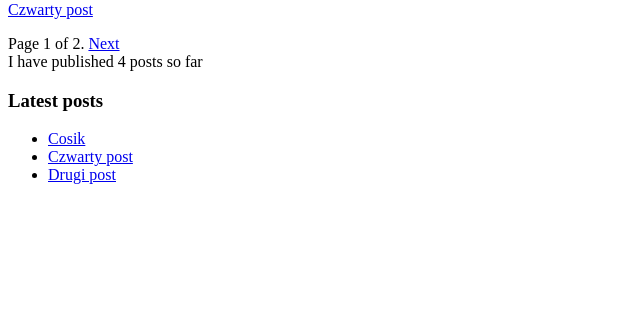
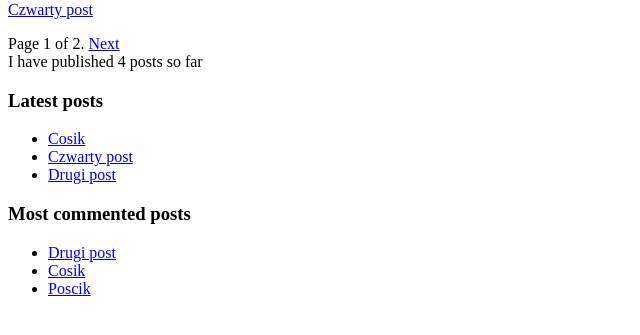
Before and after one commit to JaroDomcio/django-blog, a Django app: page / in a window 1280 px wide. Shown: the part 151-486 px from the top of the page, without its empty margins (0-640 px from the left). Run offline with Django 5.2, Linux system fonts and the light colour scheme; data comes from the database, SQL or seed files in the repository; parts of the project's set-up code (start-up, migrations or seed data) failed here and were passed over.

Commit message:
Add another tag (most commented posts)

```diff
--- a/djangoblog/templatetags/blog_tags.py
+++ b/djangoblog/templatetags/blog_tags.py
@@ -8,12 +8,13 @@ register = template.Library()
 def total_posts():
     return Post.objects.filter(status = Post.Status.PUBLISHED).count()
 
-@register.inclusion_tag('latest_posts.html')
+@register.inclusion_tag('post_enumerating_template.html')
 def show_latest_posts(count=5):
     latest_posts = Post.objects.filter(status = Post.Status.PUBLISHED).order_by('-created_date')[:count]
-    return {'latest_posts':latest_posts}
+    return {'posts':latest_posts}
 
 
-# @register.simple_tag
-# def get_most_commented_posts(count=5):
-#     return Post.objects.filter(status = Post.Status.PUBLISHED).order_by('-created_date')[:count]
+@register.inclusion_tag('post_enumerating_template.html')
+def show_most_commented_posts(count=5):
+    most_commented_posts = Post.objects.filter(status = Post.Status.PUBLISHED).annotate(total_comments=Count('comments')).order_by('-total_comments')[:count]
+    return {'posts':most_commented_posts}
--- a/templates/navbar.html
+++ b/templates/navbar.html
@@ -14,6 +14,8 @@
     I have published {% total_posts %} posts so far
     <h3>Latest posts</h3>
     {% show_latest_posts 3 %}
+    <h3>Most commented posts</h3>
+    {% show_most_commented_posts 3 %}
 </div>
 </body>
 </html>
--- a/templates/latest_posts.html
+++ b/templates/post_enumerating_template.html
@@ -1,5 +1,5 @@
 <ul>
-    {% for post in latest_posts %}
+    {% for post in posts %}
         <li>
             <a href="{{ post.get_absolute_url }}">{{ post.title }}</a>
         </li>
```
